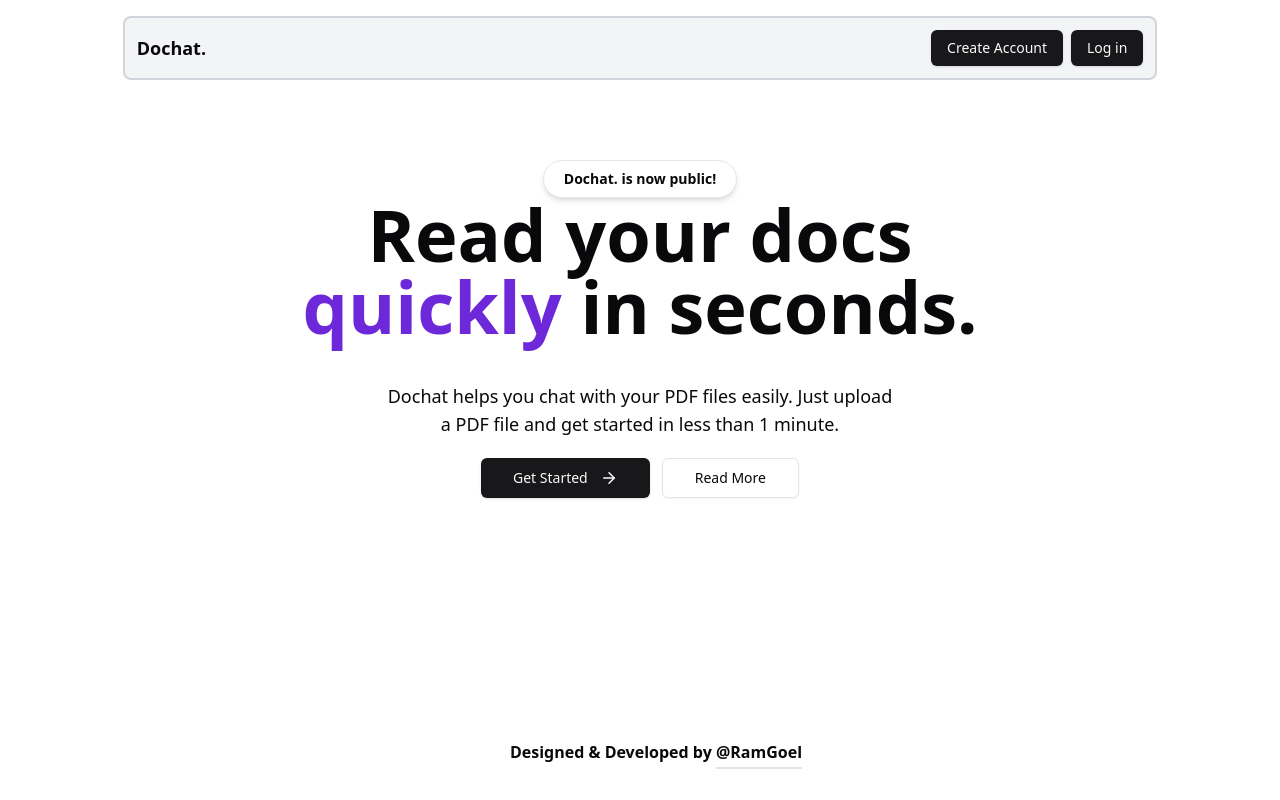
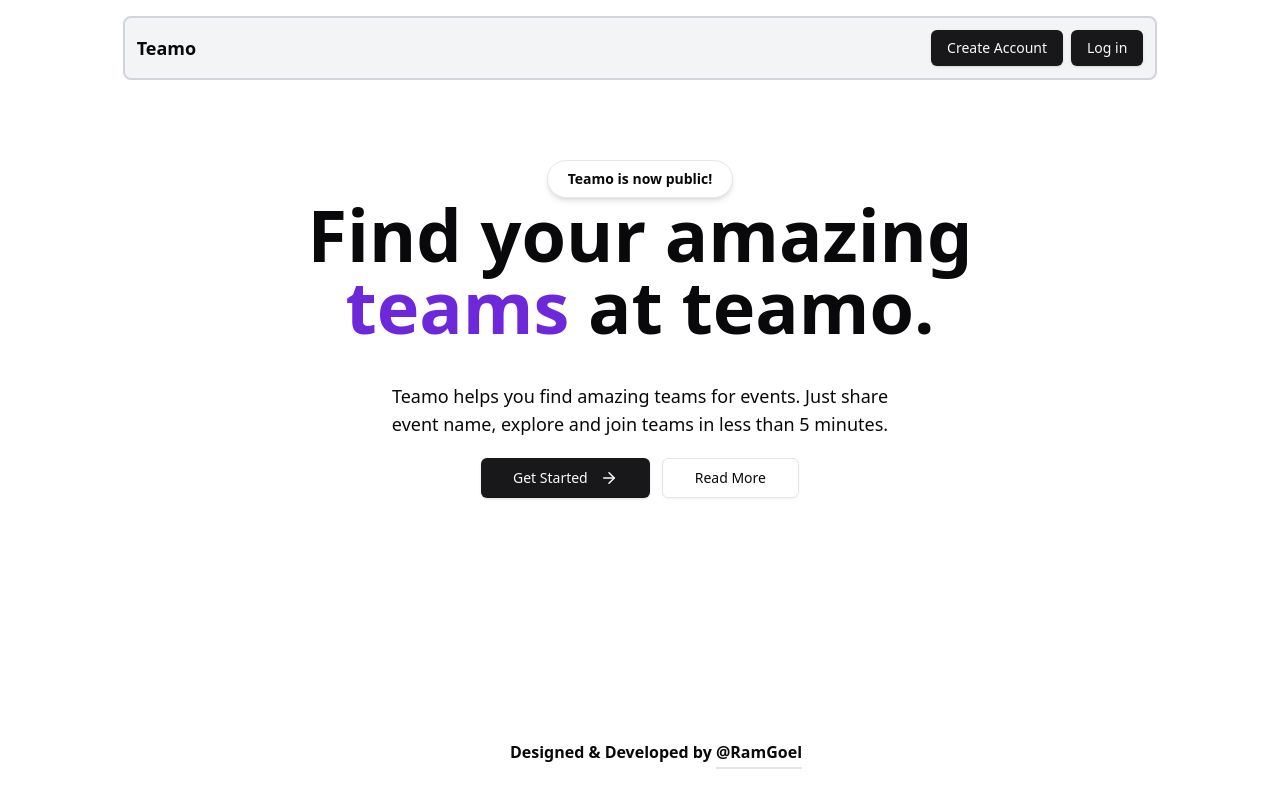
Before and after one commit to RamGoel/teamo, a Next.js app: page / in a window 1280 px wide. Built offline with nearby package versions, Linux system fonts and the light colour scheme; no server answers.

Commit message:
style: home text update

```diff
--- a/src/app/page.tsx
+++ b/src/app/page.tsx
@@ -11,8 +11,8 @@ export default function Home() {
       <Navbar />
       <div className='mt-20'>
         <p className='text-center text-sm font-semibold shadow-md bg-white border-[1px] border-gray-200 w-fit mx-auto p-2 px-5 rounded-full'>{APP_NAME} is now public!</p>
-        <h1 className='text-7xl text-center font-bold mb-10 w-2/3 mx-auto'>Read your docs <span className='text-violet-700'>quickly</span> in seconds.</h1>
-        <p className='text-lg text-center w-1/2 mx-auto mt-5 mb-5'>Dochat helps you chat with your PDF files easily. Just upload a PDF file and get started in less than 1 minute. </p>
+        <h1 className='text-7xl text-center font-bold mb-10 w-2/3 mx-auto'>Find your amazing <span className='text-violet-700'>teams</span> at teamo.</h1>
+        <p className='text-lg text-center w-1/2 mx-auto mt-5 mb-5'>Teamo helps you find amazing teams for events. Just share event name, explore and join teams in less than 5 minutes. </p>
         <div className='flex items-center justify-center'>
           <Button asChild={true} className='' size={'lg'}>
             <div>
--- a/src/components/name-image.tsx
+++ b/src/components/name-image.tsx
@@ -1,13 +1,13 @@
 import React from 'react'
 let sizeMap: any = {
-    "sm": '25px',
-    "md": '40px',
-    "lg": '60px',
+    "sm": 'h-[25px] w-[25px]',
+    "md": 'h-[40px] w-[40px]',
+    "lg": 'h-[60px] w-[60px]',
 }
 const NameImage = ({ text, size='sm' }: { text: string, size?:string }) => {
 
     return (
-        <div className={`hidden sm:flex w-[${sizeMap[size]}] h-[${sizeMap[size]}] justify-center flex items-center rounded-full bg-blue-600`}>
+        <div className={`hidden sm:flex ${sizeMap[size]} justify-center flex items-center rounded-full bg-blue-600`}>
             <h1 className='font-bold text-white'>
                 {text[0].toUpperCase()}
             </h1>
--- a/src/components/navbar.tsx
+++ b/src/components/navbar.tsx
@@ -6,6 +6,7 @@ import { getKindeServerSession } from '@kinde-oss/kinde-auth-nextjs/server';
 import Image from 'next/image';
 import { DropdownMenu, DropdownMenuTrigger, DropdownMenuContent, DropdownMenuLabel, DropdownMenuSeparator, DropdownMenuItem } from './ui/dropdown-menu';
 import { LogOutIcon } from 'lucide-react';
+import NameImage from './name-image';
 
 const Navbar = async () => {
 
@@ -27,13 +28,15 @@ const Navbar = async () => {
 
             <DropdownMenu>
               <DropdownMenuTrigger className='outline-none'>
-              <Image
-                className='rounded-full ml-2'
-                src={user.picture || ""}
-                width={40}
-                height={40}
-                alt='profile-image'
-              /></DropdownMenuTrigger>
+                {user.picture ? <Image
+                  className='rounded-full ml-2'
+                  src={user.picture || ""}
+                  width={40}
+                  height={40}
+                  alt='profile-image'
+                /> :
+                  <NameImage text={user.given_name || ""} size='md' />
+                }</DropdownMenuTrigger>
               <DropdownMenuContent>
                 <DropdownMenuLabel>{user.given_name} {user.family_name}</DropdownMenuLabel>
                 <DropdownMenuItem>{user.email}</DropdownMenuItem>
--- a/src/lib/strings.ts
+++ b/src/lib/strings.ts
@@ -1 +1 @@
-export const APP_NAME='Dochat.'
+export const APP_NAME='Teamo'
```
